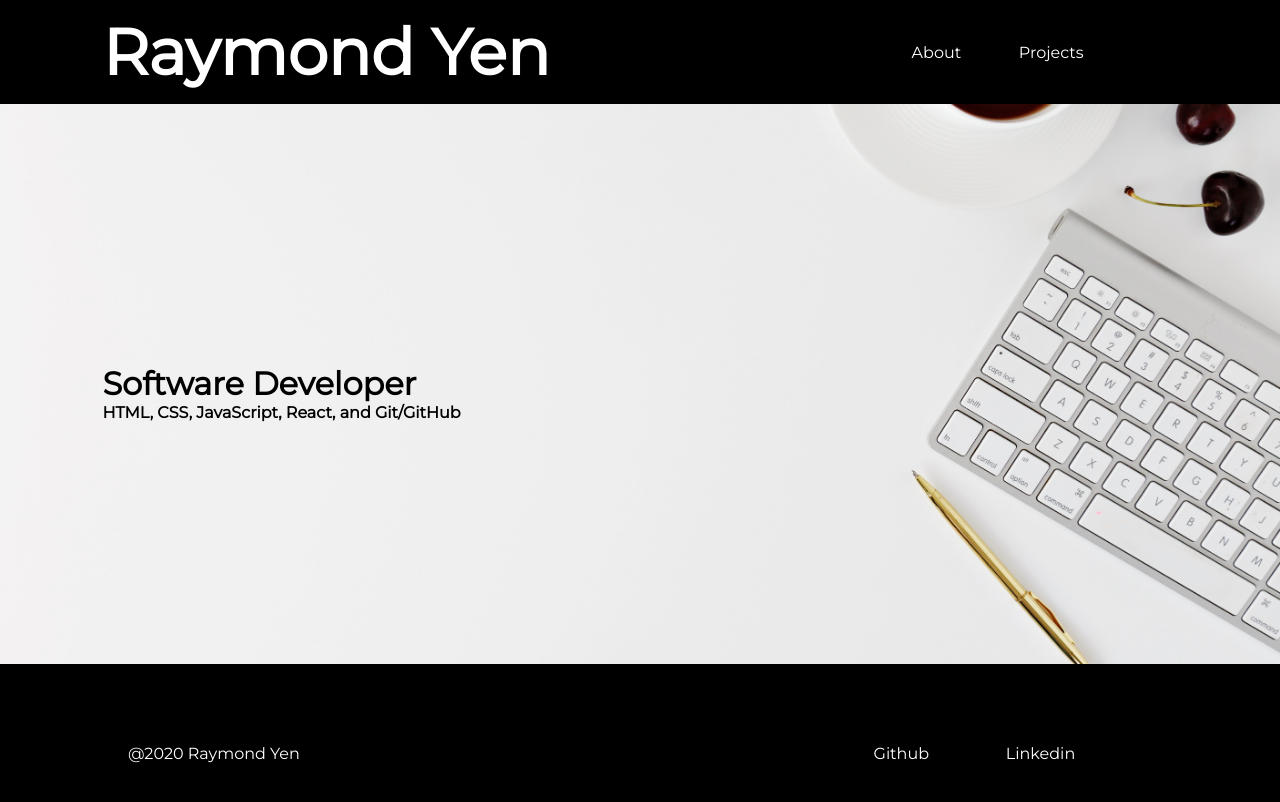
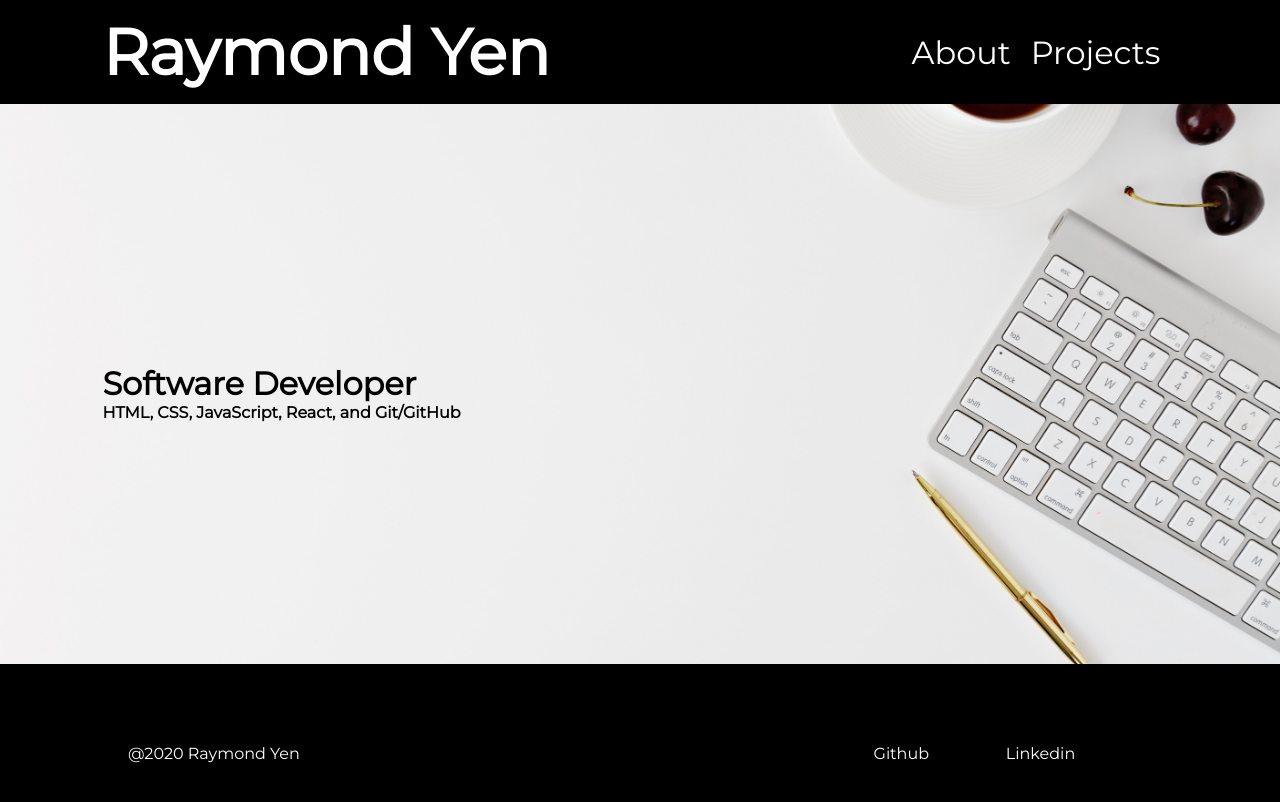
Before and after one commit to rvy5009/raysportfolio, a React (Create React App) app: page / in a window 1280 px wide. Shown: the top 802 px of the page. Built offline with nearby package versions, Linux system fonts and the light colour scheme.

Commit message:
resized nav

```diff
--- a/src/App.css
+++ b/src/App.css
@@ -44,6 +44,7 @@ nav{
   width: 15vw;
   margin: 0 5vw;
   padding: 0 20px 0 0;
+  font-size: 2.5vw;
 }
 a:hover, .homeLink:hover{
   color: red;
```
